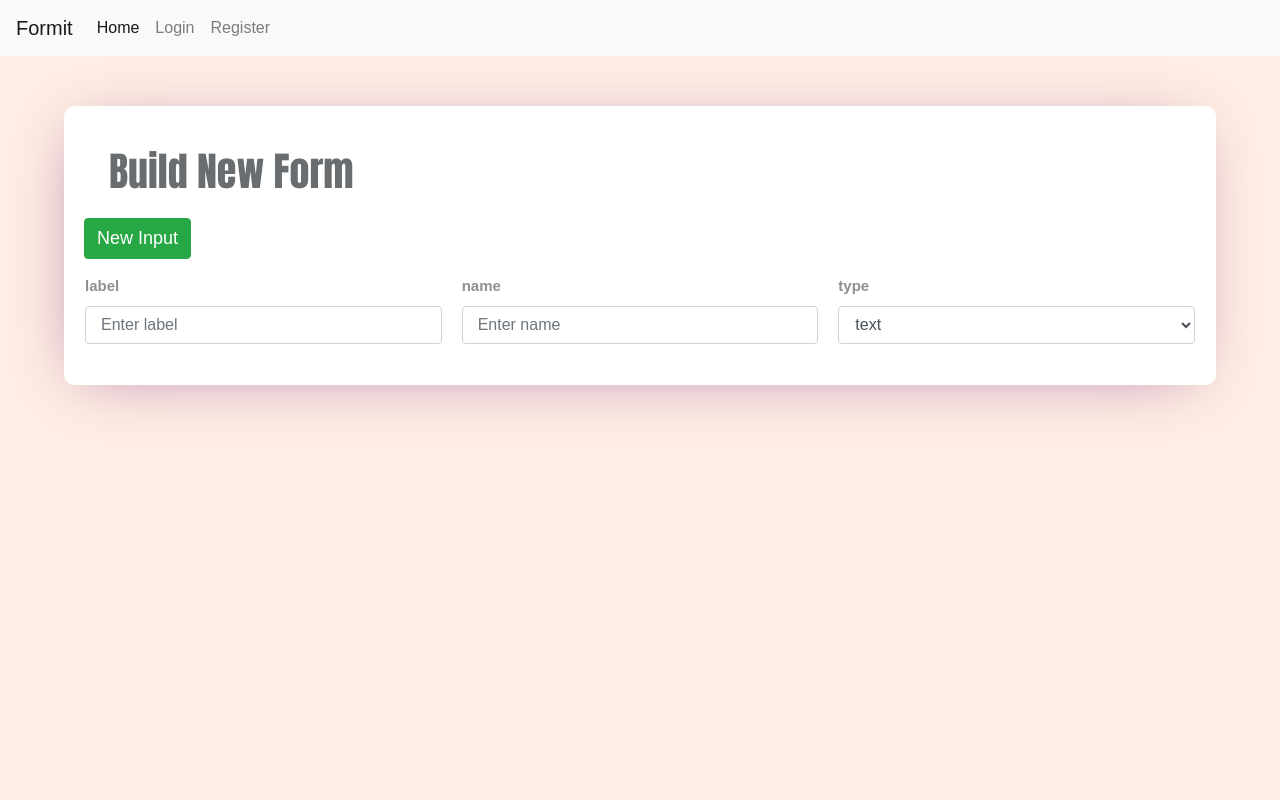
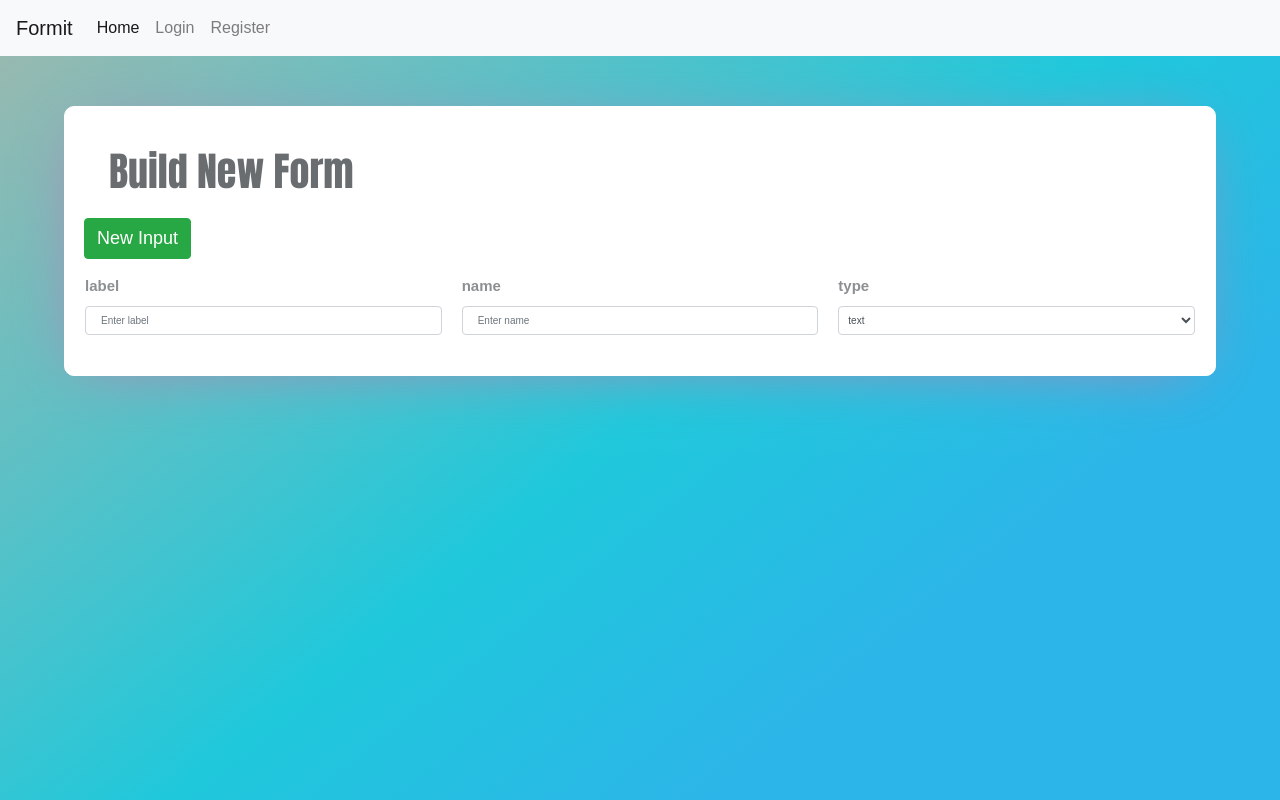
Before and after one commit to YosiZiv/Formit, a React (Create React App) app in the folder client/: page /formbuild in a window 1280 px wide. Built offline with nearby package versions, Linux system fonts and the light colour scheme; a web font is replaced by a local one.

Commit message:
work on application css

```diff
--- a/client/src/components/layouts/input.css
+++ b/client/src/components/layouts/input.css
@@ -1,14 +1,31 @@
 .input-container input {
   width: 100%;
-  padding: 5px;
-  text-indent: 10px;
+  padding: 2px;
+  text-indent: 3px;
   font-family: Arial, Helvetica, sans-serif;
+  font-size: 10px;
 }
 .input-container label {
   color: #8d9092;
-  font-size: 15px;
+  font-size: 10px;
 }
-input[type="color"] {
-  width: 50px;
-  height: 50px;
+.input-container select {
+  font-size: 10px;
 }
+@media screen and (min-width: 600px) {
+  .input-container input {
+    width: 100%;
+    padding: 5px;
+    text-indent: 10px;
+    font-family: Arial, Helvetica, sans-serif;
+  }
+  .input-container label {
+    color: #8d9092;
+    font-size: 15px;
+  }
+  .input-container select {
+    font-size: 10px;
+    padding: 2px;
+    text-indent: 3px;
+  }
+}
--- a/client/src/components/pages/FormBuild.js
+++ b/client/src/components/pages/FormBuild.js
@@ -106,7 +106,7 @@ const FormBuild = ({
           <div className='form-build-fields'>{form}</div>
         </div>
         {formBuild.valid ? (
-          <div className='form-build-submit d-flex'>
+          <div className='form-build-submit'>
             <Input
               id='formBuild'
               name='Form Name'
--- a/client/src/components/pages/FormSubmission.js
+++ b/client/src/components/pages/FormSubmission.js
@@ -80,7 +80,7 @@ const FormSubmission = ({
         <div className='form-submit-body'>
           {submissionForm}
           {form.fields.length ? (
-            <div className='mt-2 text-center'>
+            <div className='mt-5 text-center'>
               <button
                 disabled={loading}
                 onClick={handleFormSubmit}
--- a/client/src/components/pages/formBuild.css
+++ b/client/src/components/pages/formBuild.css
@@ -14,15 +14,15 @@
   margin-left: 3%;
 }
 .form-build-header h1 {
-  font-size: 20px;
+  font-size: 10px;
 }
 .form-build-new button {
   font-size: 12px;
   margin: 15px 9px;
 }
 .form-build-submit {
-  margin-top: 32px;
-  margin-left: 16px;
+  font-size: 12px;
+  margin: 15px 9px;
 }
 
 .form-build-submit button {
@@ -41,4 +41,7 @@
   .form-build-new button {
     font-size: 18px;
   }
+  .form-build-submit button {
+    font-size: 18px;
+  }
 }
--- a/client/src/index.css
+++ b/client/src/index.css
@@ -5,8 +5,15 @@ body {
   font-family: "Ranchers", cursive;
   -webkit-font-smoothing: antialiased;
   -moz-osx-font-smoothing: grayscale;
-  background: #ffeee3;
+  background-color: #1fc8db;
+  background-image: linear-gradient(
+    141deg,
+    #9fb8ad 0%,
+    #1fc8db 51%,
+    #2cb5e8 75%
+  );
   width: 100%;
+  min-height: 100vh;
 }
 
 code {
```
